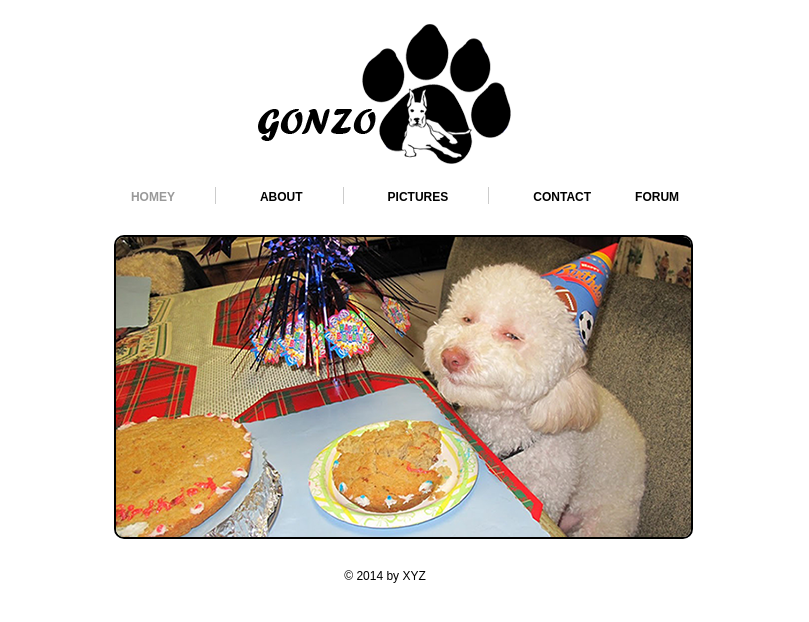
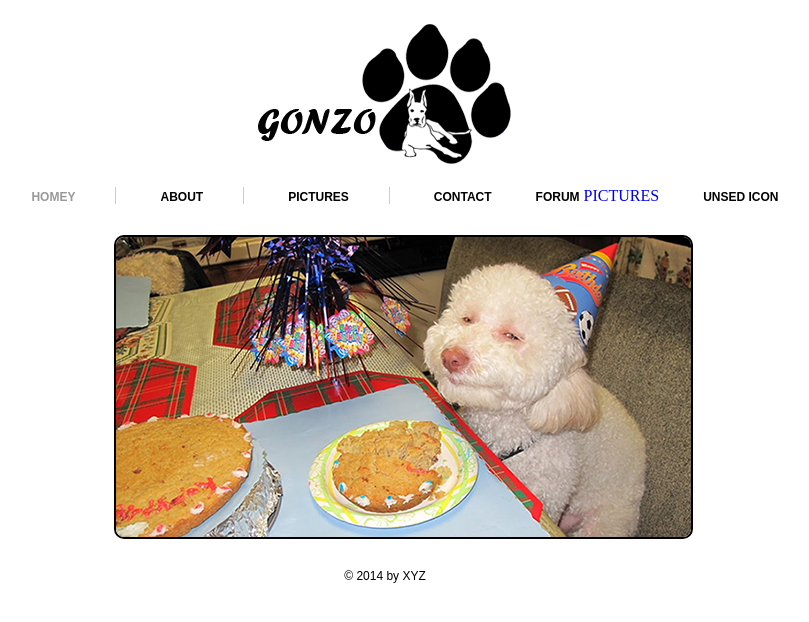
Before and after one commit to safaltamanandhar/tutorials, a plain HTML site: page index.html in a window 1280 px wide. Shown: the whole page, without its empty margins (255-1064 px from the left). Drawn offline with Linux system fonts and the light colour scheme.

Commit message:
i am unsed user N i am done

```diff
--- a/index.html
+++ b/index.html
@@ -31,6 +31,8 @@
 			<li><a href="picture.html">PICTURES</a></li>
 			<li class="bdr"><a class="pdg" href="contact.html">CONTACT</a></li>
 			<li class="bdr"><a class="pdg" href="contact.html">Forum</a></li>
+			<a href="picture.html">PICTURES</a></li>
+			<li class="bdr"><a class="pdg" href="contact.html">unsed icon</a></li>
 		</ul>
 	</div>
 <!--==============================Navigatin Ends=============================-->
```
